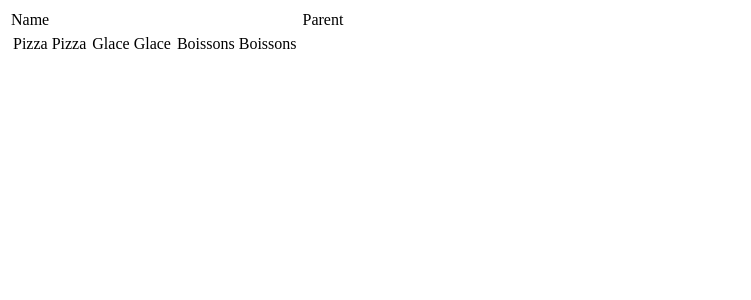
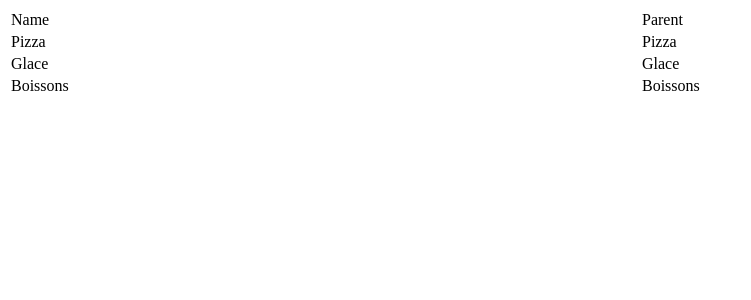
Before and after one commit to nyhasina/angular-tree-grid, an Angular app: page / in a window 1280 px wide. Shown: the top 300 px of the page, without its empty margins (0-751 px from the left). Built offline with nearby package versions, Linux system fonts and the light colour scheme.

Commit message:
[APP] Remove grid layout #master

```diff
--- a/src/app/app.component.scss
+++ b/src/app/app.component.scss
@@ -1,7 +1,21 @@
-.cdk-tree-node--expanded {
+.cdk-tree-node--expanded td {
     padding-left: 10px;
 }
 
 .cdk-tree-node--collapsed {
     display: none;
 }
+
+.cdk-tree,
+.cdk-tree-node,
+.cdk-nested-tree-node {
+    display: contents;
+}
+
+[cdkTreeNodeToggle] {
+    cursor: pointer;
+}
+
+table {
+    min-width: 100%;
+}
```
